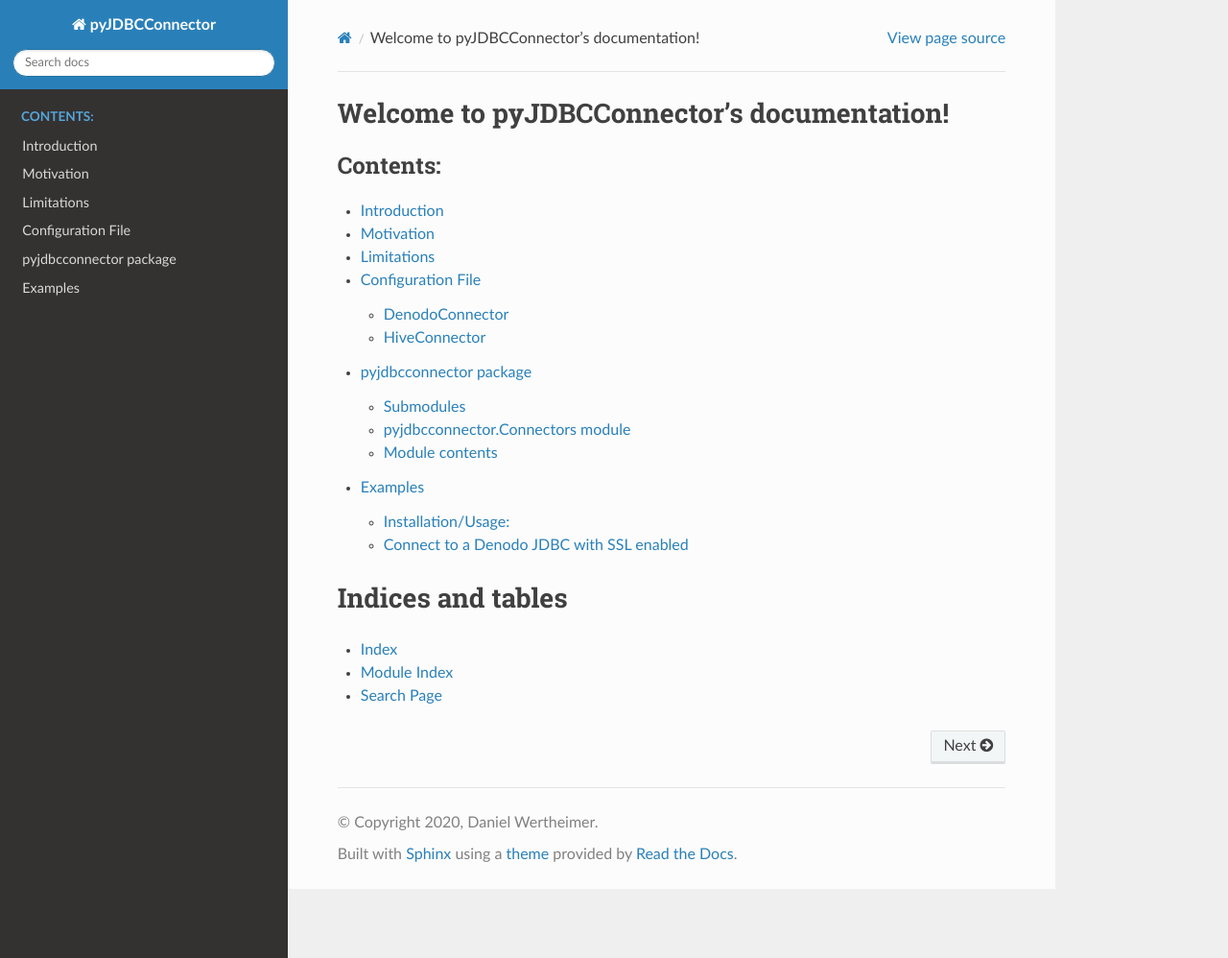
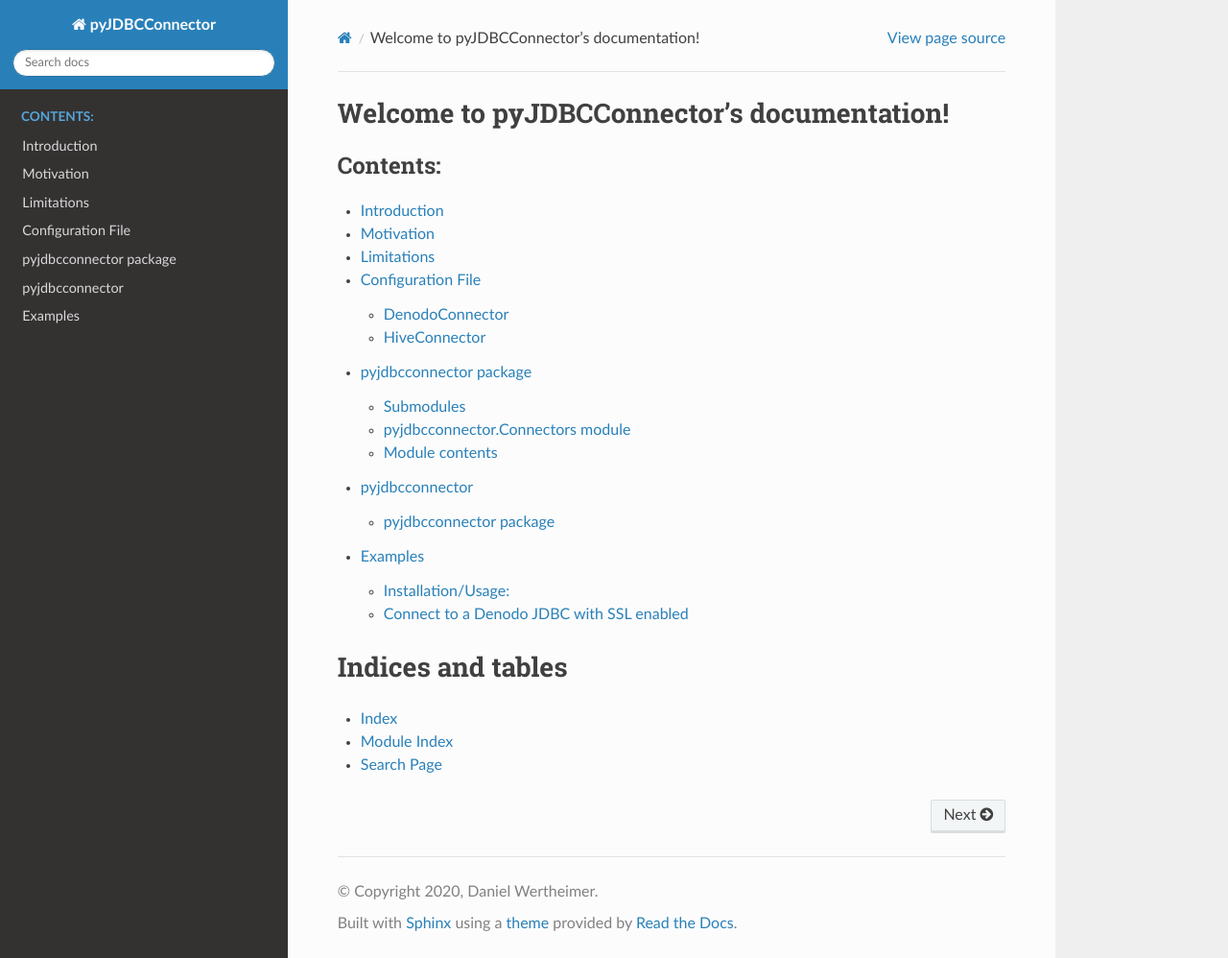
Before and after one commit to DanWertheimer/pyJDBCConnector, a Sphinx documentation site: the page built from docs/index.rst, in a window 1280 px wide and 998 px high. Shown: the whole window at 96% size. Built offline with Sphinx 7.4.7 and the Read the Docs theme 2.0.0, drawn with Linux system fonts in a browser that asks for light colours.

Commit message:
updated docs

```diff
--- a/docs/conf.py
+++ b/docs/conf.py
@@ -10,12 +10,11 @@
 # add these directories to sys.path here. If the directory is relative to the
 # documentation root, use os.path.abspath to make it absolute, like shown here.
 #
-# import os
-# import sys
-# sys.path.insert(0, os.path.abspath('.'))
-
+from sphinx.util.docfields import Field
 from sphinx.application import Sphinx
-from sphinx.util.docfields import Field
+import os
+import sys
+sys.path.insert(0, os.path.abspath('../pyjdbcconnector'))
 
 
 # -- Project information -----------------------------------------------------
--- a/docs/index.rst
+++ b/docs/index.rst
@@ -8,6 +8,7 @@ Welcome to pyJDBCConnector's documentation!
    intro
    configuration
    pyjdbcconnector
+   modules
    examples
 
 Indices and tables
```
